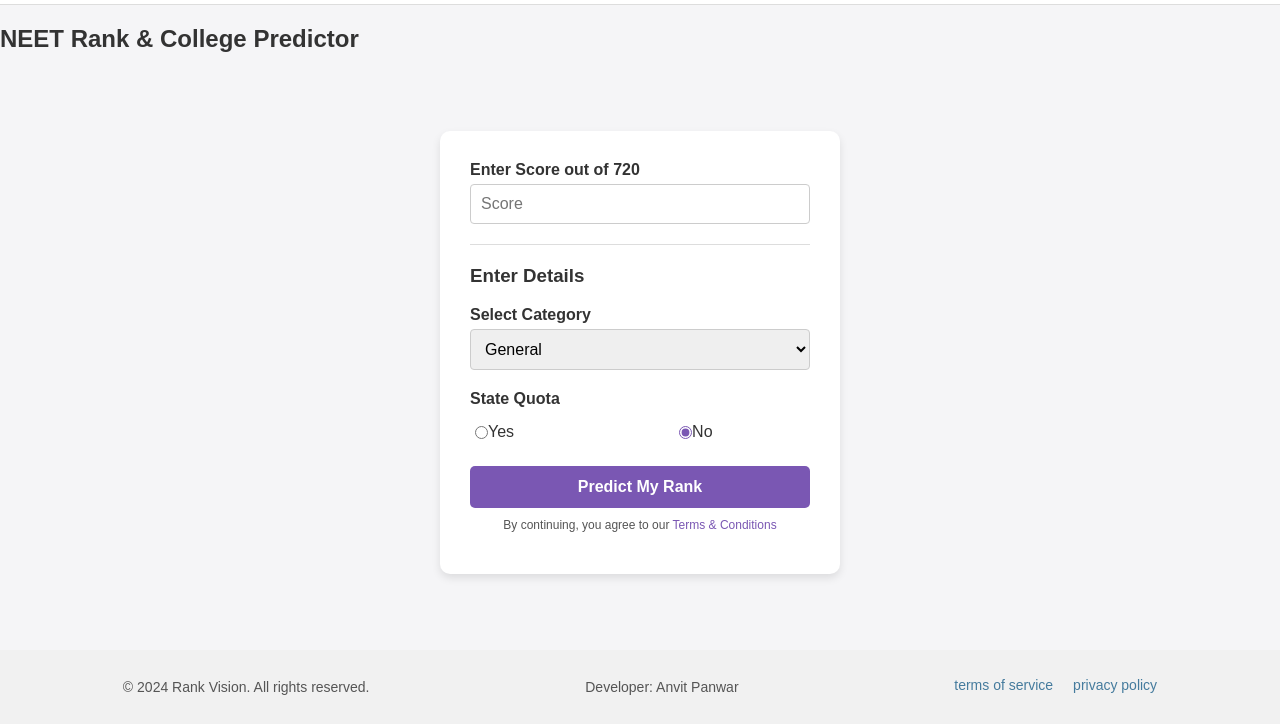
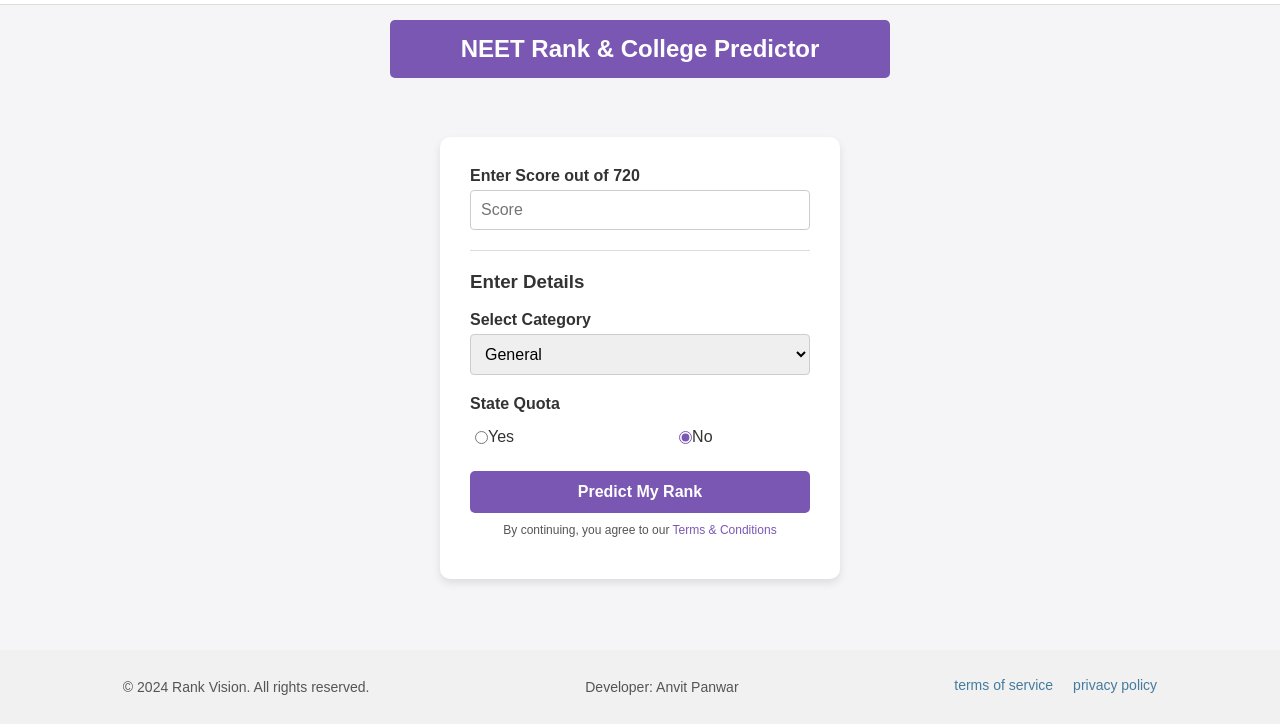
Before and after one commit to Anvit-Panwar/rankpredictor.rankvision, a plain HTML site: page neet.html in a window 1280 px wide. Shown: the part 76-800 px from the top of the page. Drawn offline with Linux system fonts and the light colour scheme.

Commit message:
Update neet.html

```diff
--- a/neet.html
+++ b/neet.html
@@ -51,7 +51,7 @@
         </div>
     </nav>
 
-    <h2>NEET Rank & College Predictor</h2>
+    <h1>NEET Rank & College Predictor</h1>
 
     <div class="container">
         <div class="form-card neet-card">
```
